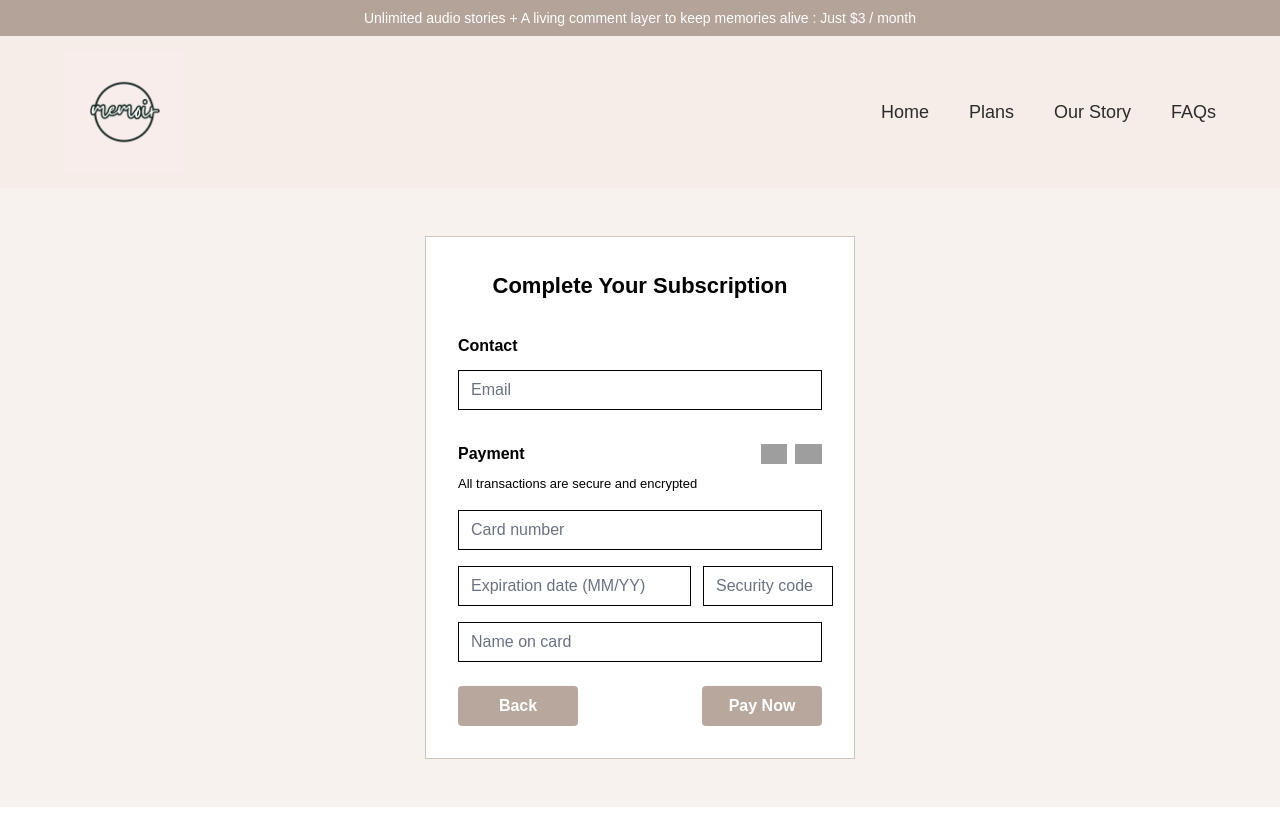
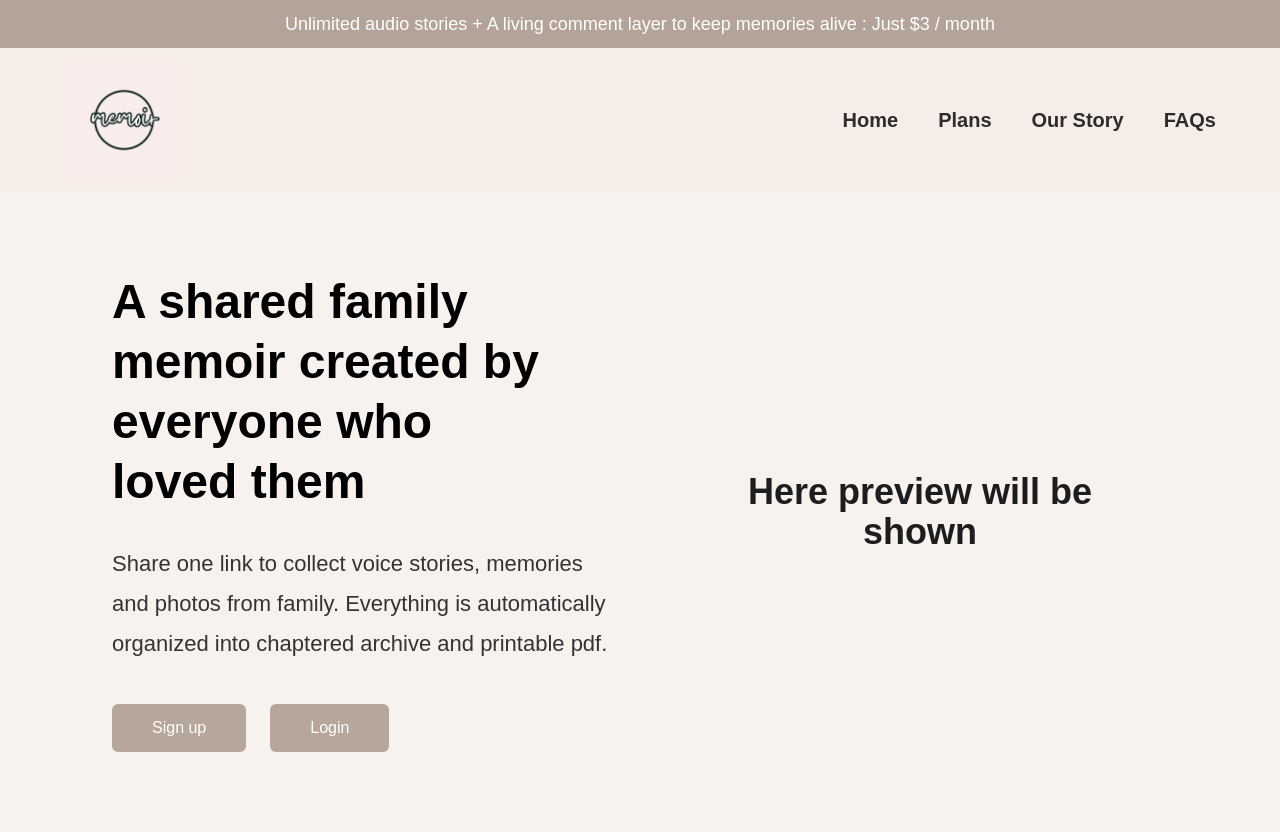
Before and after one commit to ahmadakram7018-a11y/memoir-frontend, a Next.js app in the folder frontend/: page / in a window 1280 px wide. Before the commit the page ends 807 px from the top, so only its background shows below. Built offline with nearby package versions, Linux system fonts and the light colour scheme; grey boxes are pictures that could not be loaded.

Commit message:
Improve landing page UI

```diff
--- a/frontend/app/page.tsx
+++ b/frontend/app/page.tsx
@@ -1,15 +1,13 @@
 import AnnouncementBar from "../components/AnnouncementBar";
 import Navbar from "../components/Navbar";
-
-import Subscription from "../components/Subscription";
+import Hero from "../components/Hero";
 
 export default function Home() {
   return (
     <main className="min-h-screen bg-[#F8F2EF]">
       <AnnouncementBar />
       <Navbar />
-
-      <Subscription />
+      <Hero />
     </main>
   );
 }
--- a/frontend/components/AnnouncementBar.tsx
+++ b/frontend/components/AnnouncementBar.tsx
@@ -1,6 +1,6 @@
 export default function AnnouncementBar() {
   return (
-    <div className="bg-[#B4A398] text-white text-center text-sm py-2">
+    <div className="bg-[#B4A398] text-white text-center text-lg py-[10px]">
       Unlimited audio stories + A living comment layer to keep memories alive :
       Just $3 / month
     </div>
--- a/frontend/components/Hero.tsx
+++ b/frontend/components/Hero.tsx
@@ -5,7 +5,7 @@ export default function Hero() {
 
         {/* Left Side */}
         <div>
-          <h1 className="text-6xl font-bold leading-tight text-[#1D1D1D]">
+          <h1 className="text-black text-5xl font-bold leading-tight">
             A shared family
             <br />
             memoir created by
--- a/frontend/components/Logo.tsx
+++ b/frontend/components/Logo.tsx
@@ -6,7 +6,7 @@ export default function Logo() {
       src="/logo.png"
       alt="Memoir Logo"
       width={120}
-      height={120}
+      height={45}
       priority
     />
   );
--- a/frontend/components/Navbar.tsx
+++ b/frontend/components/Navbar.tsx
@@ -2,10 +2,10 @@ import Logo from "./Logo";
 
 export default function Navbar() {
   return (
-    <nav className="flex items-center justify-between px-16 py-4 bg-[#F6ECE8]">
+    <nav className="flex items-center justify-between px-16 py-3 bg-[#F6ECE8]">
       <Logo />
 
-      <ul className="flex gap-10 text-lg font-medium text-[#2C2C2C]">
+      <ul className="flex gap-10 text-[20px] font-bold text-[#2C2C2C]">
         <li>Home</li>
         <li>Plans</li>
         <li>Our Story</li>
```
